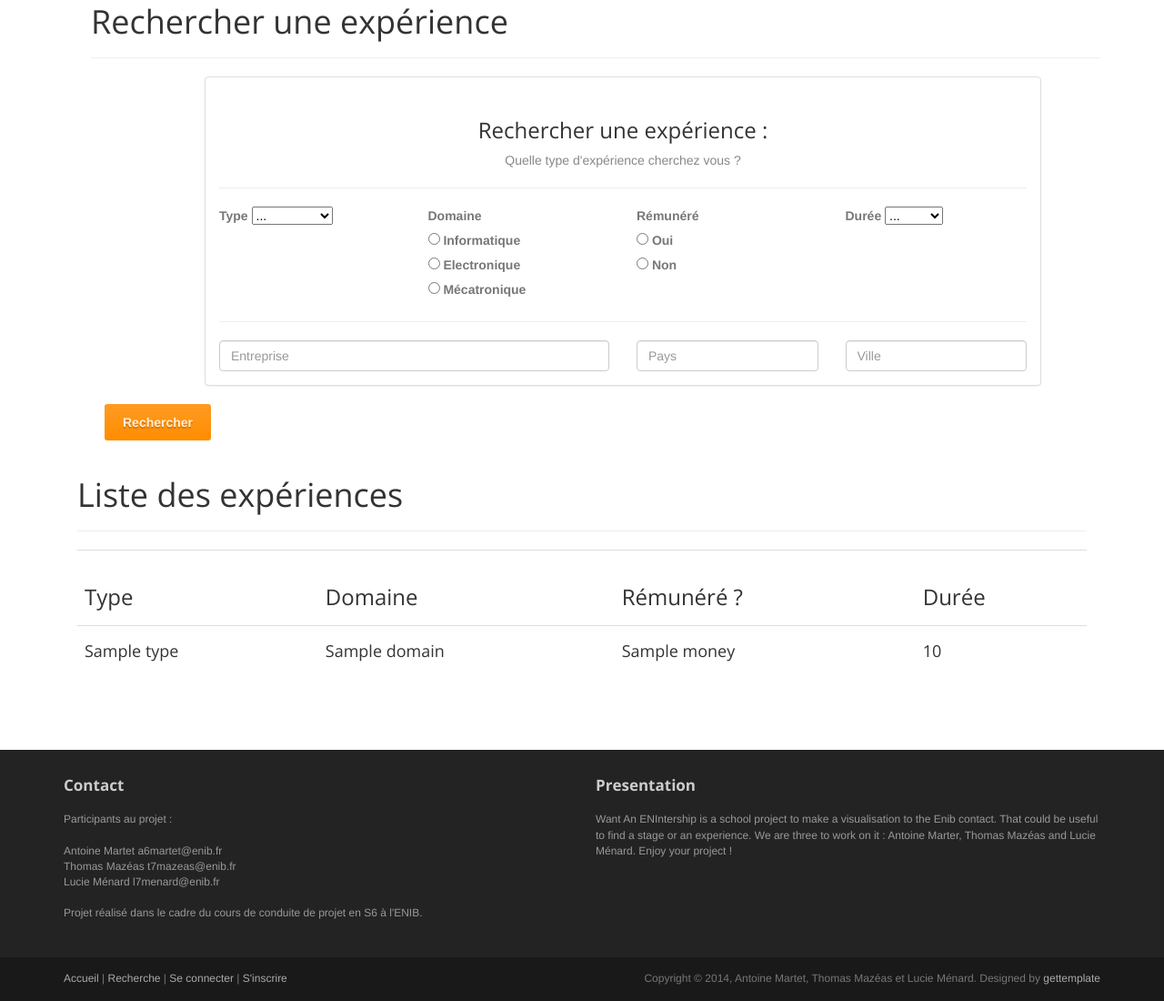
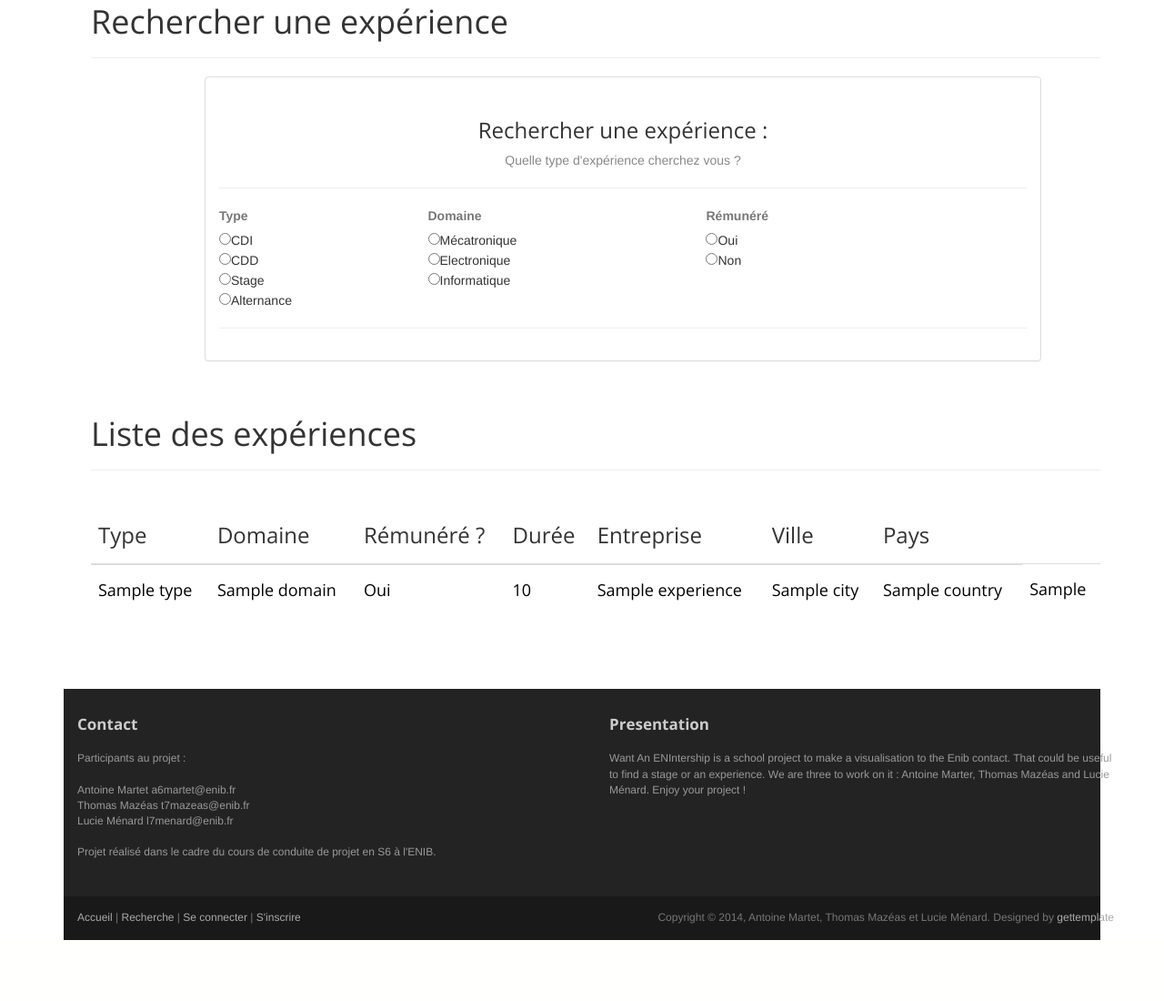
Before and after one commit to LucieMenard/Want-an-ENIntership, a Flask app: page /recherche in a window 1280 px wide. Shown: the part 186-1286 px from the top of the page at 91% size. After the commit the page ends 1219 px from the top, so only its background shows below. Run offline with Flask 2, Linux system fonts and the light colour scheme; a database or web service that is not in the repository returns one stand-in record (values such as "Sample title"); some libraries are stand-ins or nearby versions.

Commit message:
[COMPLET] Recherche d'expérience

```diff
--- a/templates/recherche.html
+++ b/templates/recherche.html
@@ -36,7 +36,9 @@
 	<div class="container">
 
 		<ol class="breadcrumb">
-			<li><a href="/">Home</a></li>
+			<li>
+				<a href="/">Home</a>
+			</li>
 			<li class="active">Recherche</li>
 		</ol>
 
@@ -57,90 +59,69 @@
 								<hr>
 								<!-- Formulaire content -->
 								<form>
-									<div class="row mb-3">
+									<div class="row mb-4">
 										<!-- Form control content -->
 										<div class="col-md-3 widget">
-											<label for="validationServer04">Type</label>
-											<select class="custom-select is-invalid" id="validationServer04" required>
-												<option>...</option>
-												<option>CDI</option>
-												<option>CDD</option>
-												<option>Stage</option>
-												<option>Alternance</option>
+											<label for="validationServer01">Type</label>
+											<form>
+												<fieldset>
+													{% for value,label in types.items() %}
+													<input type="radio" value="{{ label }}" name="filterType">{{ label }}
+													<br> {% endfor %}
 													</select>
+											</form>
+										</div>
+
+										<div class="col-md-4 widget">
+											<label for="validationServer01">Domaine</label>
+											<form>
+												<fieldset>
+													<input type="radio" value="Mécatronique" name="filterDomain">Mécatronique
+													<br>
+													<input type="radio" value="Electronique" name="filterDomain">Electronique
+													<br>
+													<input type="radio" value="Informatique" name="filterDomain">Informatique
+												</fieldset>
+											</form>
 										</div>
 
 										<!-- Radio content -->
-										<div class="col-md-3 widget">
-											<label for="validationServer01">Domaine</label>
-											<div class="form-check" >
-												<input class="form-check-input" type="radio" name="radios"
-													id="filterDomain" onkeyup="myFunction()" value="Informatique">
-												<label class="form-check-label" for="filterDomain">Informatique</label>
+										<div class="col-md-4 widget">
+											<label for="validationServer01">Rémunéré</label>
+											<form>
+												<fieldset>
+													<input type="radio" value="Oui" name="filterMoney">Oui
+													<br>
+													<input type="radio" value="Non" name="filterMoney">Non
+												</fieldset>
+											</form>
 										</div>
-											<div class="form-check">
-												<input class="form-check-input" type="radio" name="radios"
-													id="filterDomain" onkeyup="myFunction()" value="Electronique">
-												<label class="form-check-label" for="filterDomain">Electronique</label>
+										<!-- Radio content -->
+										<!-- <div class="col-md-3 widget">
+												<label for="validationServer01">France/Étranger ?</label>
+												<form>
+													<fieldset>
+														<input type="radio" value="France" name="filterCountry">France
+														<br>
+														<input type="radio" value="Strange" name="filterCountry">Étranger
+													</fieldset>
+												</form>
+										</div> -->
+
+
+
 									</div>
-											<div class="form-check">
-												<input class="form-check-input" type="radio" name="radios"
-													id="filterDomain" onkeyup="myFunction()" value="Mécatronique">
-												<label class="form-check-label" for="filterDomain">Mécatronique</label>
+									<hr>
+
+
+								</form>
 							</div>
 						</div>
 
-										<!-- Radio content -->
-										<div class="col-md-3 widget">
-											<label for="validationServer01">Rémunéré</label>
-											<div class="form-check">
-												<input class="form-check-input" type="radio" name="radios"
-													id="radioMoney" value="Informatique">
-												<label class="form-check-label" for="radioMoney">Oui</label>
-											</div>
-											<div class="form-check">
-												<input class="form-check-input" type="radio" name="radios"
-													id="radioMoney" value="Electronique">
-												<label class="form-check-label" for="radioMoney">Non</label>
 					</div>
 				</div>
-
-										<!-- Form control content -->
-										<div class="col-md-3 widget">
-											<label for="validationServer04">Durée</label>
-											<select class="custom-select is-invalid" id="validationServer04">
-												<option>...</option>
-												<option>1 mois</option>
-												<option>3 mois</option>
-												<option>4 mois</option>
-												<option>5 mois</option>
-												<option>6 mois</option>
-											</select>
-										</div>
-									</div>
-									<hr>
-									<!-- Entreprise content -->
-									<div class="row mb-3">
-										<div class="col-md-6 widget">
-											<input type="text" class="form-control" placeholder="Entreprise">
-										</div>
-										<!-- Addresse content -->
-										<div class="form-row col-md-3 widget">
-											<input type="text" class="form-control" placeholder="Pays">
-										</div>
-										<div class="form-row col-md-3 widget">
-											<input type="text" class="form-control" placeholder="Ville">
-										</div>
-										</div>
-									</div>
-								</form>
-							</div>
-						</div>
-						<!-- Bouton content -->
-						<button class="btn btn-primary" type="submit">Rechercher</button>
-					</div>
-				</div>
-			</article><!-- /Article -->
+			</article>
+			<!-- /Article -->
 			<article class="col-xs-12 maincontent">
 				<header class="page-header">
 					<h1 class="page-title">Liste des expériences</h1>
@@ -150,7 +131,7 @@
 				<article>
 
 					<table id="infoExp" class="table">
-							<tr class="header">
+						<thead>
 							<th scope="col">
 								<h3>Type</h3>
 							</th>
@@ -163,44 +144,133 @@
 							<th scope="col">
 								<h3>Durée</h3>
 							</th>
-							</tr>
+							<th scope="col">
+								<h3>Entreprise</h3>
+							</th>
+							<th scope="col">
+								<h3>Ville</h3>
+							</th>
+							<th scope="col">
+								<h3>Pays</h3>
+							</th>
 
-							{% for infoExperiences in infoExp %}
+						</thead>
 
-							<tr >
-								<td>
+						{% for infoExperiences in infoExp %} {% if infoExperiences[8]>400 %}
+
+						<tbody>
+							<td style="color:green;">
 								<h4>{{infoExperiences[1]}}</h4>
 							</td>
-								<td>
+							<td style="color:green;">
 								<h4>{{infoExperiences[2]}}</h4>
 							</td>
-								<td>
-									<h4>{{infoExperiences[3]}}</h4>
+
+							<td style="color:green;">
+								<h4>
+									{% if infoExperiences[3] %}
+										Oui
+									{% else %}
+										Non
+									{% endif %}
+									<!-- {{infoExperiences[3]}} -->
+								</h4>
 							</td>
-								<td>
+
+							<td style="color:green;">
 								<h4>{{infoExperiences[4]}}</h4>
 							</td>
-							</tr>
+							<td style="color:green;">
+								<h4>{{infoExperiences[5]}}</h4>
+							</td>
+							<td style="color:green;">
+								<h4>{{infoExperiences[6]}}</h4>
+							</td>
+							<td style="color:green;">
+								<h4>{{infoExperiences[7]}}</h4>
+							</td>
+							<td style="color:green;">
+								<h4>{{infoExperiences[8]}}</h4>
+							</td>
 
-							{% endfor %}
+						</tbody>
+						{% else %}
+						<tbody>
+							<td style="color:black;">
+								<h4>{{infoExperiences[1]}}</h4>
+							</td>
+							<td style="color:black;">
+								<h4>{{infoExperiences[2]}}</h4>
+							</td>
+							<td style="color:black;">
+								<h4>
+									{% if infoExperiences[3] %}
+										Oui
+									{% else %}
+										Non
+									{% endif %}
+								</h4>
+							</td>
+							<td style="color:black;">
+								<h4>{{infoExperiences[4]}}</h4>
+							</td>
+							<td style="color:black;">
+								<h4>{{infoExperiences[5]}}</h4>
+							</td>
+							<td style="color:black;">
+								<h4>{{infoExperiences[6]}}</h4>
+							</td>
+							<td style="color:black;">
+								<h4>{{infoExperiences[7]}}</h4>
+							</td>
+							<td style="color:black;">
+								<h4>{{infoExperiences[8]}}</h4>
+							</td>
+
+						</tbody>
+						{%endif%} {% endfor %}
 
 
 					</table>
 
 				</article>
-	</div> <!-- /container -->
+		</div>
+		<!-- /container -->
 
 
 		<footer id="footer" class="top-space">
 			{% include 'footer.html' %}
 		</footer>
-	<script type="text/javascript" src="{{url_for('static', filename='js/recherche.js')}}"></script>
+		<!-- <script type="text/javascript" src="{{url_for('static', filename='js/recherche.js')}}"></script> -->
 		<!-- JavaScript libs are placed at the end of the document so the pages load faster -->
 		<script src="http://ajax.googleapis.com/ajax/libs/jquery/1.10.2/jquery.min.js"></script>
 		<script src="http://netdna.bootstrapcdn.com/bootstrap/3.0.0/js/bootstrap.min.js"></script>
 		<script src="{{ url_for('static', filename='js/headroom.min.js')}}"></script>
 		<script src=" {{ url_for('static', filename='js/jQuery.headroom.min.js')}}"></script>
 		<script src=" {{url_for('static', filename='js/template.js')}} "></script>
+		<script>
+			$('input[type="radio"]').change(function () {
+				var domain = $('input[name="filterDomain"]:checked').prop('value') || '';
+				var money = $('input[name="filterMoney"]:checked').prop('value') || '';
+				var type = $('input[name="filterType"]:checked').prop('value') || '';
+				var country = $('input[name="filterCountry"]:checked').prop('value') || '';
+
+				$('tbody').hide();
+				$('tbody:contains(' + type + ')').show();
+				$('tbody').not(':contains(' + domain + ')').hide();
+				$('tbody').not(':contains(' + money + ')').hide();
+
+				// if(country==France){
+				// 	$('tbody:contains(' + France + ')').show();
+				// }
+				// else{
+				// 	$('tbody').not(':contains(' + France + ')').show();
+				// }
+			});
+
+
+		</script>
+
 </body>
 
 </html>
```
Lines whose indentation alone changed are shown as unchanged.
